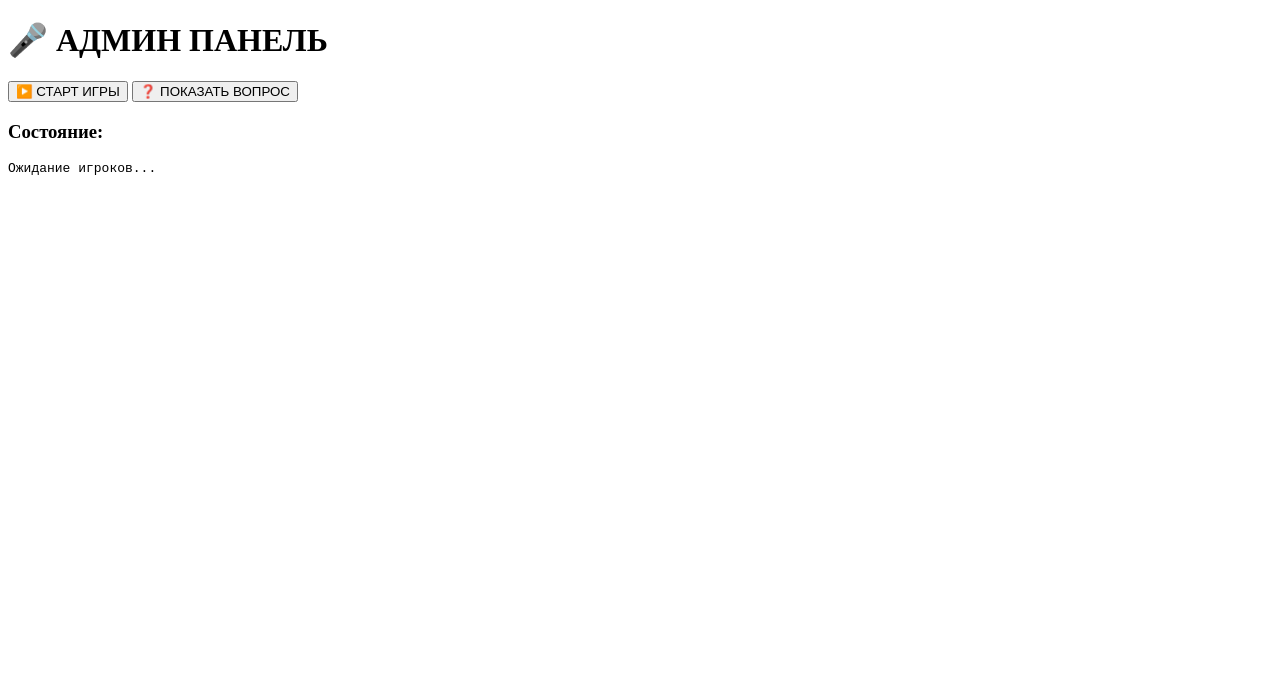
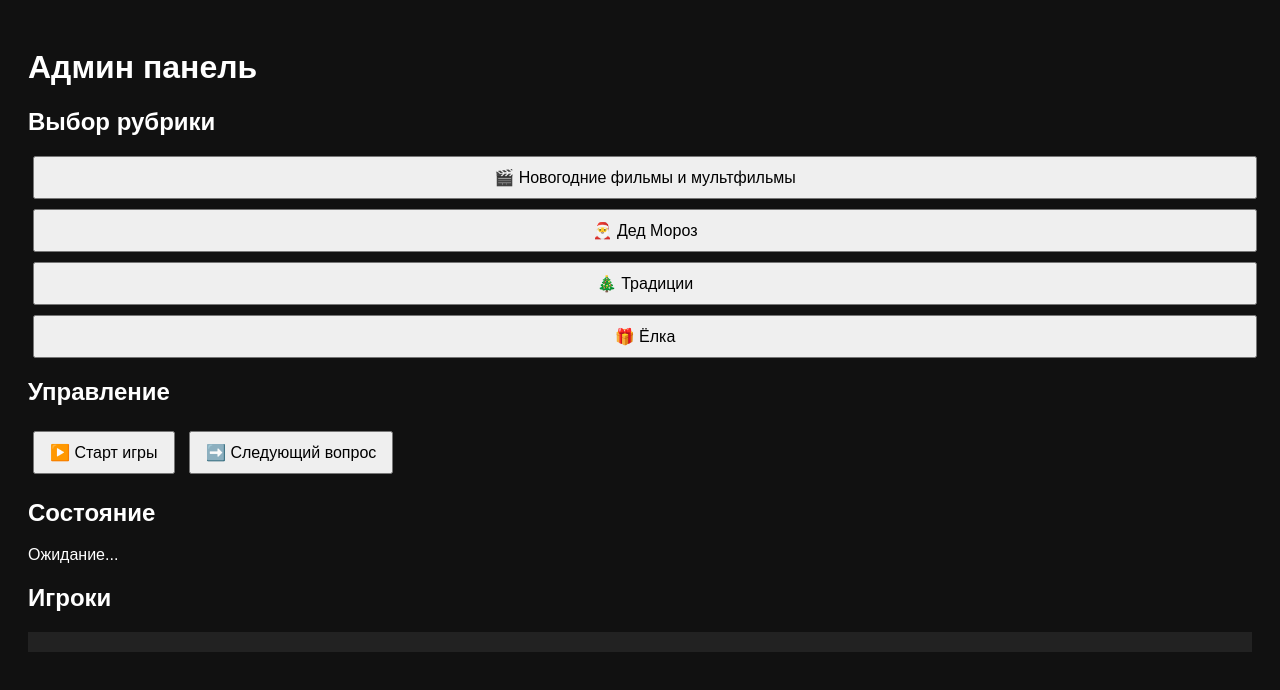
Before and after one commit to tatiana16st-byte/newyear-quiz, a website: page public/admin.html in a window 1280 px wide. Drawn offline with nearby package versions, Linux system fonts and the light colour scheme; no server answers.

Commit message:
Update admin.html

```diff
--- a/public/admin.html
+++ b/public/admin.html
@@ -2,38 +2,55 @@
 <html lang="ru">
 <head>
   <meta charset="UTF-8">
-  <title>Админ — Викторина</title>
+  <title>Админ панель</title>
+  <style>
+    body {
+      font-family: Arial;
+      background: #111;
+      color: #fff;
+      padding: 20px;
+    }
+    button {
+      padding: 10px 15px;
+      margin: 5px;
+      font-size: 16px;
+      cursor: pointer;
+    }
+    .rubrics button {
+      display: block;
+      width: 100%;
+      margin-bottom: 10px;
+    }
+    pre {
+      background: #222;
+      padding: 10px;
+    }
+  </style>
 </head>
 <body>
 
-<h1>🎤 АДМИН ПАНЕЛЬ</h1>
+<h1>Админ панель</h1>
 
-<button onclick="start()">▶️ СТАРТ ИГРЫ</button>
-<button onclick="question()">❓ ПОКАЗАТЬ ВОПРОС</button>
+<h2>Выбор рубрики</h2>
+<div class="rubrics">
+  <button onclick="selectRubric('movies')">🎬 Новогодние фильмы и мультфильмы</button>
+  <button onclick="selectRubric('fatherfrost')">🎅 Дед Мороз</button>
+  <button onclick="selectRubric('traditions')">🎄 Традиции</button>
+  <button onclick="selectRubric('tree')">🎁 Ёлка</button>
+</div>
 
-<h3>Состояние:</h3>
-<pre id="state">Ожидание игроков...</pre>
+<h2>Управление</h2>
+<button onclick="startGame()">▶️ Старт игры</button>
+<button onclick="nextQuestion()">➡️ Следующий вопрос</button>
+
+<h2>Состояние</h2>
+<p id="state">Ожидание...</p>
+
+<h2>Игроки</h2>
+<pre id="players"></pre>
 
 <script src="/socket.io/socket.io.js"></script>
-<script>
-  const socket = io();
-  const state = document.getElementById('state');
-
-  function start() {
-    socket.emit('start_game');
-    state.textContent = 'Игра запущена';
-  }
-
-  function question() {
-    socket.emit('show_question');
-  }
-
-  socket.on('lobby_update', players => {
-    state.textContent =
-      'Игроков: ' + players.length + '\n' +
-      players.map(p => p.name).join('\n');
-  });
-</script>
+<script src="admin.js"></script>
 
 </body>
 </html>
```
